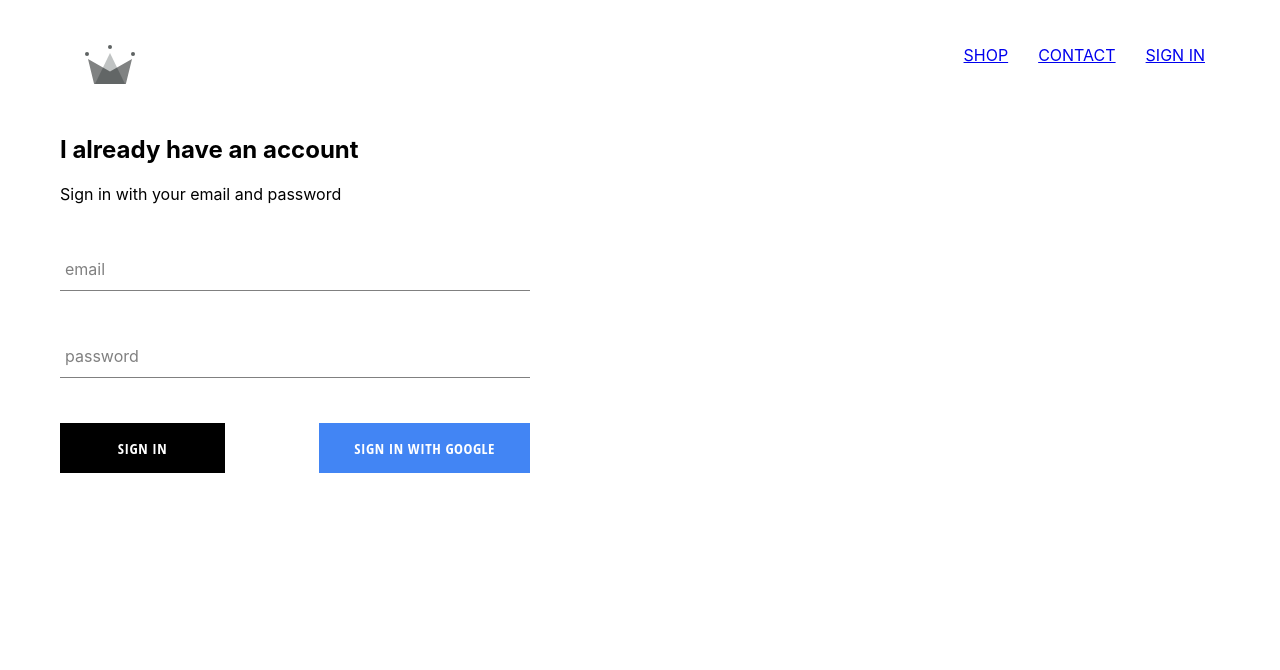
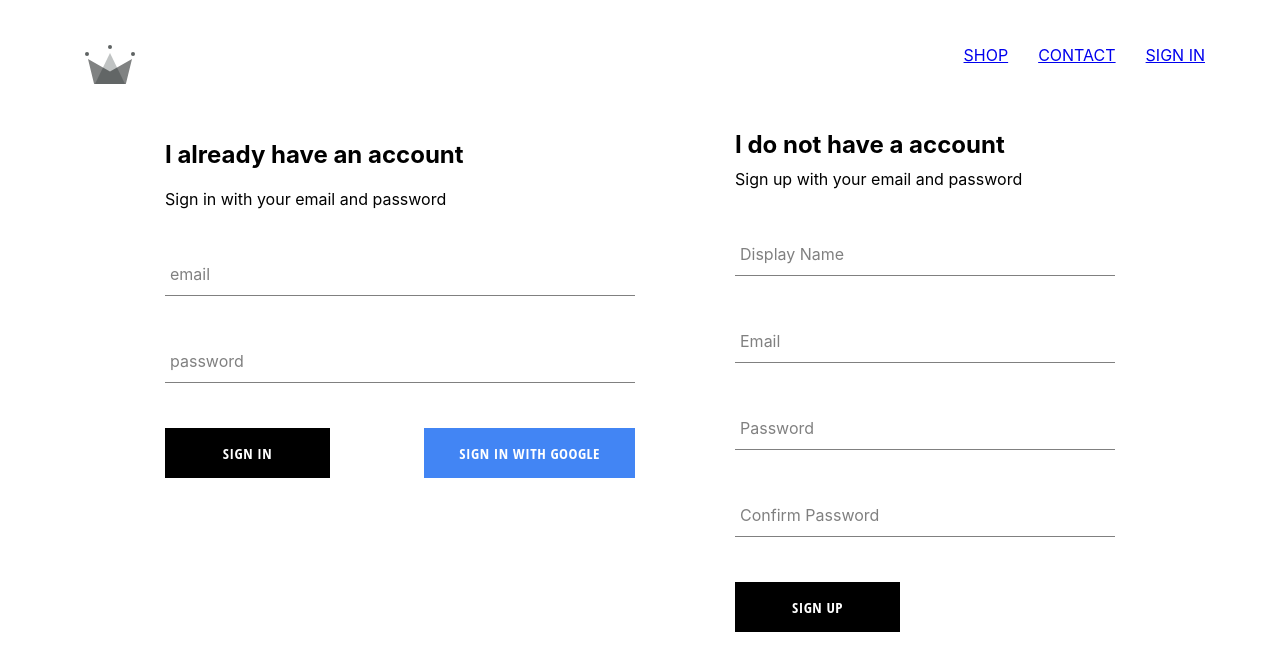
Before and after one commit to newohtwo/E-Commerece-Website, a React (Create React App) app: page /signin in a window 1280 px wide. Shown: the top 670 px of the page. Built offline with nearby package versions, Linux system fonts and the light colour scheme; no server answers.

Commit message:
implemented firebase utils, included ability to store authenticated users into our firestore database

```diff
--- a/src/App.js
+++ b/src/App.js
@@ -5,8 +5,7 @@
 import ShopPage from './pages/shop/shop.component';
 import Header from './components/header/header.component';
 import SignInAndSignUpPage from './pages/sign-in-and-sign-up/sign-in-and-sign-up.component';
-import { auth } from './firebase/firebase.utils';
-import { render } from '@testing-library/react';
+import { auth, createUserProfileDocument } from './firebase/firebase.utils';
 
 class App extends React.Component {
   constructor() {
@@ -18,10 +17,25 @@
 
   unsubscribeFromAuth = null;
 
-  componentDitMount() {
+  componentDidMount() {
     //onAuthStateChanged returns "close communication with firebase function"
-    this.unsubscribeFromAuth = auth.onAuthStateChanged((user) => {
-      this.setState({ currentUser: user });
+    this.unsubscribeFromAuth = auth.onAuthStateChanged(async (userAuth) => {
+      //if a user is logged in set current user with firebase
+      console.log(userAuth);
+      if (userAuth) {
+        const userRef = await createUserProfileDocument(userAuth);
+        userRef.onSnapshot((snapShot) => {
+          this.setState({
+            currentUser: {
+              id: snapShot.id,
+              ...snapShot.data(),
+            },
+          });
+          console.log(this.state);
+        });
+      } else {
+        this.setState({ currentUser: userAuth });
+      }
     });
   }
 
--- /dev/null
+++ b/src/components/sign-up/sign-up.component.jsx
@@ -0,0 +1,98 @@
+import react from 'react';
+import './sign-up.styles.scss';
+import FormInput from '../form-input/form-input.component';
+import CustomButton from '../custom-button/custom-button.component';
+import { auth, createUserProfileDocument } from '../../firebase/firebase.utils';
+
+class SignUp extends react.Component {
+  constructor() {
+    super();
+
+    this.state = {
+      displayName: '',
+      email: '',
+      password: '',
+      confirmPassword: '',
+    };
+  }
+
+  handleSubmit = async (event) => {
+    event.preventDefault();
+
+    const { displayName, email, password, confirmPassword } = this.state;
+
+    if (password !== confirmPassword) {
+      alert("passwords don't match");
+      return;
+    }
+
+    try {
+      const { user } = await auth.createUserWithEmailAndPassword(
+        email,
+        password
+      );
+
+      await createUserProfileDocument(user, { displayName });
+
+      this.setState({
+        displayName: '',
+        email: '',
+        password: '',
+        confirmPassword: '',
+      });
+    } catch (error) {
+      console.error(error);
+    }
+  };
+
+  handleChange = (event) => {
+    const { name, value } = event.target;
+    this.setState({ [name]: value });
+  };
+
+  render() {
+    const { displayName, email, password, confirmPassword } = this.state;
+    return (
+      <div className="sign-up">
+        <h2 className="title">I do not have a account</h2>
+        <span>Sign up with your email and password</span>
+        <form className="sign-up-form" onSubmit={this.handleSubmit}>
+          <FormInput
+            type="text"
+            name="displayName"
+            value={displayName}
+            onChange={this.handleChange}
+            label="Display Name"
+            required
+          />
+          <FormInput
+            type="email"
+            name="email"
+            value={email}
+            onChange={this.handleChange}
+            label="Email"
+            required
+          />
+          <FormInput
+            type="password"
+            name="password"
+            value={password}
+            onChange={this.handleChange}
+            label="Password"
+            required
+          />
+          <FormInput
+            type="password"
+            name="confirmPassword"
+            value={confirmPassword}
+            onChange={this.handleChange}
+            label="Confirm Password"
+            required
+          />
+          <CustomButton type="submit">SIGN UP</CustomButton>
+        </form>
+      </div>
+    );
+  }
+}
+export default SignUp;
--- /dev/null
+++ b/src/components/sign-up/sign-up.styles.scss
@@ -0,0 +1,9 @@
+.sign-up {
+    display: flex;
+    flex-direction: column;
+    width: 380px;
+
+    .title {
+      margin: 10px 0;
+    }
+  }
--- a/src/firebase/firebase.utils.js
+++ b/src/firebase/firebase.utils.js
@@ -13,6 +13,31 @@
   appId: '1:737075987899:web:b9eee89d9445c82cb1f09e',
 };
 
+//if snapshot exists return it if not create new snapshot using the users data
+export const createUserProfileDocument = async (userAuth, additionalData) => {
+  if (!userAuth) return;
+
+  const userRef = firestore.doc(`users/${userAuth.uid}`);
+  const snapShot = await userRef.get();
+
+  if (!snapShot.exists) {
+    const { displayName, email } = userAuth;
+    const createdAt = new Date();
+    try {
+      await userRef.set({
+        displayName,
+        email,
+        createdAt,
+        ...additionalData,
+      });
+    } catch (error) {
+      console.log('error creating user', error.message);
+    }
+  }
+
+  return userRef;
+};
+
 // Initialize Firebase
 firebase.initializeApp(firebaseConfig);
 
--- a/src/pages/sign-in-and-sign-up/sign-in-and-sign-up.component.jsx
+++ b/src/pages/sign-in-and-sign-up/sign-in-and-sign-up.component.jsx
@@ -1,11 +1,13 @@
 import react from 'react';
 import './sign-in-and-sign-up.styles.scss';
 import SignIn from '../../components/sign-in/sign-in.component';
+import SignUp from '../../components/sign-up/sign-up.component';
 
 const SignInAndSignUpPage = () => {
   return (
     <div className="sign-in-and-sign-up">
       <SignIn />
+      <SignUp />
     </div>
   );
 };
--- a/src/pages/sign-in-and-sign-up/sign-in-and-sign-up.styles.scss
+++ b/src/pages/sign-in-and-sign-up/sign-in-and-sign-up.styles.scss
@@ -0,0 +1,6 @@
+.sign-in-and-sign-up{
+    width: 950px;
+    display: flex;
+    justify-content: space-between;
+    margin: 30px auto;
+}
```
